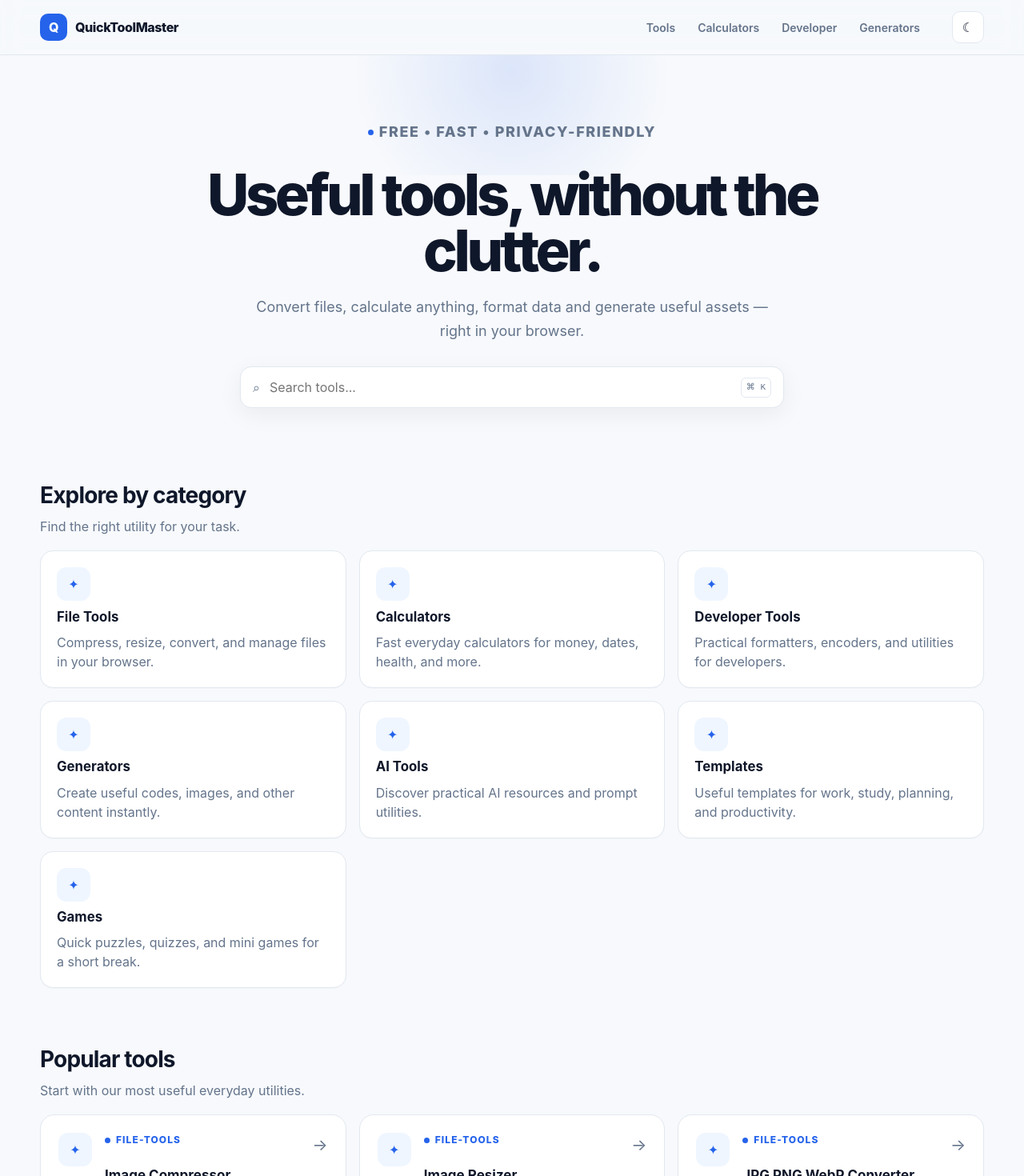
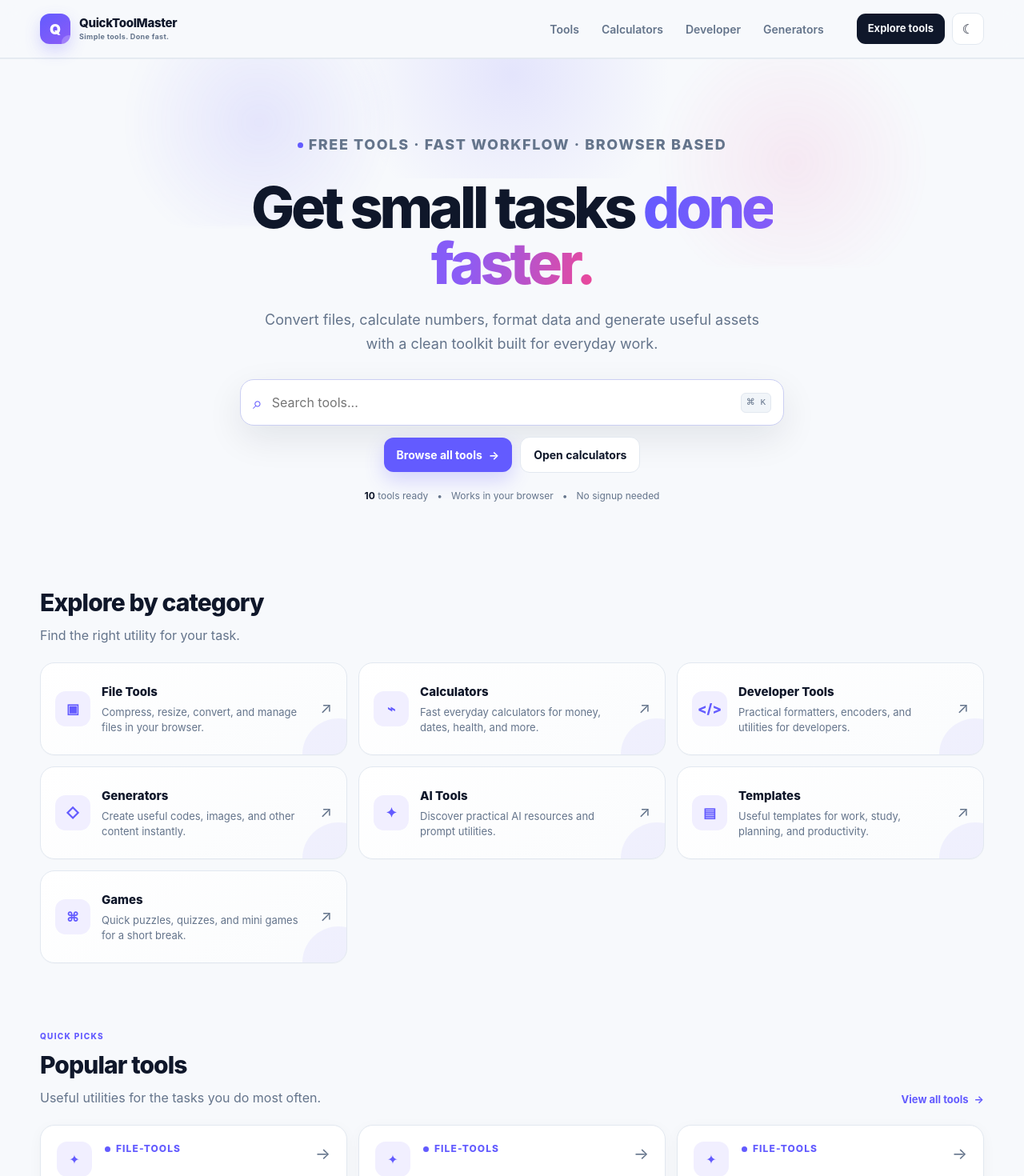
Before and after one commit to gulsheransari00143-dot/Quick-Tool-Master-, a Next.js app: page / in a window 1280 px wide. Shown: the top 1470 px of the page at 80% size. Built offline with nearby package versions, Linux system fonts and the light colour scheme.

Commit message:
Polish Quick Tool Master professional UI

```diff
--- a/src/app/globals.css
+++ b/src/app/globals.css
@@ -58,5 +58,72 @@ html[data-theme=dark]{--background:#0b1120;--surface:#111827;--surface-2:#172033
 .section{padding:34px 0}.tool-card,.category-card{box-shadow:0 1px 0 rgba(15,23,42,.02)}.tool-card:hover,.category-card:hover{box-shadow:var(--shadow)}.workspace{background:var(--surface);box-shadow:var(--shadow)}.primary-button,.result-card button,.result-list button,.qr-result button{background:var(--accent)}.primary-button:hover,.result-card button:hover,.result-list button:hover,.qr-result button:hover{background:var(--accent-strong)}.site-footer{background:var(--surface)}
 @media (max-width:900px){.tool-grid,.category-grid{grid-template-columns:repeat(2,minmax(0,1fr))}}@media (max-width:760px){.shell{width:min(100% - 24px,1180px)}.desktop-nav{display:none}.menu-button{display:grid}.mobile-nav{display:grid}.tool-grid,.category-grid{grid-template-columns:1fr}.hero{padding:60px 0 42px}.hero h1{font-size:clamp(38px,12vw,56px)}.hero p:not(.eyebrow){font-size:16px}}@media (max-width:600px){.control-grid{grid-template-columns:1fr}.workspace{padding:16px}}@media (prefers-reduced-motion:reduce){html{scroll-behavior:auto}*{transition-duration:.01ms!important;animation-duration:.01ms!important}}
 
+/* Premium visual layer */
+:root{--accent:#635bff;--accent-strong:#5148e5;--accent-soft:#f1efff;--hero-ink:#111827;--card-radius:20px}
+html[data-theme=dark]{--accent:#8b83ff;--accent-strong:#756cff;--accent-soft:#211f46;--hero-ink:#f8fafc}
+body{background:var(--background)}
+.site-header{background:color-mix(in srgb,var(--background) 82%,transparent);box-shadow:0 1px 0 color-mix(in srgb,var(--line) 70%,transparent)}
+.header-inner{min-height:72px}
+.brand{gap:11px}
+.brand-mark{position:relative;width:38px;height:38px;border-radius:12px;background:linear-gradient(145deg,var(--accent),#8b5cf6);box-shadow:0 8px 20px color-mix(in srgb,var(--accent) 24%,transparent);overflow:hidden}
+.brand-mark span{font-size:18px;font-weight:900;position:relative;z-index:2}
+.brand-mark i{position:absolute;width:18px;height:18px;right:-7px;bottom:-7px;border-radius:50%;background:rgba(255,255,255,.22)}
+.brand-copy{display:grid;line-height:1.05}
+.brand-copy>span{font-size:15px;font-weight:850;letter-spacing:-.02em}
+.brand-copy small{margin-top:4px;color:var(--muted);font-size:9px;font-weight:650;letter-spacing:.04em}
+.desktop-nav{gap:2px}
+.desktop-nav a{padding:9px 13px;border-radius:11px}
+.desktop-nav a:hover{background:var(--surface);box-shadow:0 4px 14px rgba(15,23,42,.06)}
+.header-actions{gap:9px}
+.header-cta{padding:9px 14px;border-radius:11px;background:var(--text);color:var(--background);font-size:13px;font-weight:750;transition:transform .18s ease,opacity .18s ease}
+.header-cta:hover{transform:translateY(-1px);opacity:.9}
+.hero{padding:94px 0 60px}
+.hero h1{position:relative;font-weight:850}
+.hero h1 span{background:linear-gradient(100deg,var(--accent),#8b5cf6 55%,#ec4899);-webkit-background-clip:text;background-clip:text;color:transparent}
+.hero-glow{position:absolute;border-radius:999px;filter:blur(2px);pointer-events:none}
+.hero-glow-one{width:430px;height:260px;top:-50px;left:5%;background:radial-gradient(circle,color-mix(in srgb,var(--accent) 12%,transparent),transparent 68%)}
+.hero-glow-two{width:430px;height:260px;top:0;right:2%;background:radial-gradient(circle,color-mix(in srgb,#ec4899 9%,transparent),transparent 68%)}
+.hero .search-input{position:relative;min-height:58px;border-radius:17px;border-color:color-mix(in srgb,var(--accent) 18%,var(--line));box-shadow:0 16px 45px rgba(15,23,42,.09)}
+.search-input span{font-size:21px;color:var(--accent)}
+.search-input kbd{background:var(--surface-2)}
+.hero-actions{display:flex;justify-content:center;align-items:center;gap:10px;margin-top:14px}
+.hero-primary,.hero-secondary{display:inline-flex;align-items:center;gap:8px;padding:11px 16px;border-radius:12px;font-size:14px;font-weight:750;transition:transform .18s ease,box-shadow .18s ease}
+.hero-primary{background:var(--accent);color:#fff;box-shadow:0 10px 24px color-mix(in srgb,var(--accent) 24%,transparent)}
+.hero-primary:hover{transform:translateY(-2px);box-shadow:0 14px 30px color-mix(in srgb,var(--accent) 28%,transparent)}
+.hero-secondary{border:1px solid var(--line);background:var(--surface);color:var(--text)}
+.hero-secondary:hover{transform:translateY(-2px)}
+.hero-trust{display:flex;justify-content:center;align-items:center;gap:11px;margin-top:20px;color:var(--muted);font-size:12px}
+.hero-trust b{color:var(--text)}
+.section{padding:42px 0}
+.section-heading{margin-bottom:22px}
+.section-kicker{display:block;margin-bottom:6px;color:var(--accent);font-size:10px;font-weight:850;letter-spacing:.13em}
+.section-heading h2{font-size:30px;font-weight:820}
+.section-link{display:inline-flex;align-items:center;gap:7px;color:var(--accent);font-size:13px;font-weight:750}
+.section-link:hover{text-decoration:underline}
+.category-grid{gap:14px}
+.category-card{position:relative;min-height:116px;display:grid;grid-template-columns:auto 1fr auto;align-items:center;gap:14px;padding:18px;border-radius:18px;border-color:var(--line);background:linear-gradient(145deg,var(--surface),color-mix(in srgb,var(--surface-2) 35%,var(--surface)));overflow:hidden}
+.category-card::after{content:"";position:absolute;width:90px;height:90px;right:-35px;bottom:-45px;border-radius:50%;background:color-mix(in srgb,var(--accent) 7%,transparent);pointer-events:none}
+.category-icon{width:44px;height:44px;display:grid;place-items:center;border-radius:13px;background:var(--accent-soft);color:var(--accent);font-size:17px;font-weight:850}
+.category-content{display:grid;gap:5px;min-width:0}
+.category-content strong{font-size:15px;font-weight:780}
+.category-content>span{color:var(--muted);font-size:13px;line-height:1.45}
+.category-arrow{color:var(--muted);font-size:19px;transition:transform .18s ease,color .18s ease}
+.category-card:hover .category-arrow{color:var(--accent);transform:translate(2px,-2px)}
+.tool-grid{gap:14px}
+.tool-card{min-height:158px;padding:20px;border-radius:18px;background:var(--surface);border-color:var(--line);box-shadow:0 4px 18px rgba(15,23,42,.035)}
+.tool-card:hover{transform:translateY(-4px);border-color:color-mix(in srgb,var(--accent) 35%,var(--line));box-shadow:0 18px 38px rgba(15,23,42,.09)}
+.tool-card-icon{width:44px;height:44px;border-radius:13px;background:var(--accent-soft)}
+.tool-card-body strong{font-size:16px;font-weight:780}
+.tool-card-body>span:last-child{font-size:13px}
+.tool-card-arrow{transition:transform .18s ease,color .18s ease}
+.tool-card:hover .tool-card-arrow{transform:translateX(3px);color:var(--accent)}
+.popular-section{position:relative}
+.workspace{border-radius:22px}
+.primary-button,.result-card button,.result-list button,.qr-result button{box-shadow:0 8px 18px color-mix(in srgb,var(--accent) 18%,transparent)}
+.site-footer{margin-top:90px}
+.footer-inner{padding:40px 0}
 .footer-owner{font-size:13px!important;margin-top:5px!important}.footer-owner strong{color:var(--text)}
+@media(max-width:760px){.header-cta{display:none}.brand-copy small{display:none}.hero{padding:68px 0 46px}.hero-actions{flex-direction:column}.hero-primary,.hero-secondary{width:min(100%,280px);justify-content:center}.hero-trust{flex-wrap:wrap;gap:7px 10px}.hero-trust span:nth-child(even){display:none}.section-heading{align-items:flex-start;gap:12px}.section-link{margin-top:5px}.category-card{min-height:104px}}
+@media(max-width:420px){.hero h1{font-size:38px}.hero .search-input{min-height:54px}.hero-trust{font-size:11px}.category-card{padding:15px}.category-icon{width:40px;height:40px}}
+
 @media(max-width:760px){.footer-inner{grid-template-columns:1fr;gap:18px}.footer-inner small{font-size:12px}}
--- a/src/components/CategoryGrid.tsx
+++ b/src/components/CategoryGrid.tsx
@@ -1,6 +1,7 @@
 import Link from "next/link";
 import { categories } from "@/lib/tools/categories";
 const routes: Record<string, string> = { "file-tools": "/file-tools", calculators: "/calculators", developer: "/developer", generators: "/generators", "ai-tools": "/ai-tools", templates: "/templates", games: "/games" };
+const icons: Record<string, string> = { "file-tools": "▣", calculators: "⌁", developer: "</>", generators: "◇", "ai-tools": "✦", templates: "▤", games: "⌘" };
 export default function CategoryGrid() {
-  return <div className="category-grid">{categories.map((category) => <Link className="category-card" key={category.slug} href={routes[category.slug]}><span className="tool-card-icon" aria-hidden="true">✦</span><strong>{category.name}</strong><span>{category.description}</span></Link>)}</div>;
+  return <div className="category-grid">{categories.map((category) => <Link className="category-card" key={category.slug} href={routes[category.slug]}><span className="category-icon" aria-hidden="true">{icons[category.slug] ?? "✦"}</span><span className="category-content"><strong>{category.name}</strong><span>{category.description}</span></span><span className="category-arrow" aria-hidden="true">↗</span></Link>)}</div>;
 }
--- a/src/components/Header.tsx
+++ b/src/components/Header.tsx
@@ -10,13 +10,13 @@ export default function Header() {
     <header className="site-header" role="banner">
       <div className="shell header-inner">
         <Link className="brand" href="/" aria-label="QuickToolMaster home">
-          <span className="brand-mark">Q</span><span>QuickToolMaster</span>
+          <span className="brand-mark" aria-hidden="true"><span>Q</span><i /></span><span className="brand-copy"><span>QuickToolMaster</span><small>Simple tools. Done fast.</small></span>
         </Link>
         <nav className="desktop-nav" aria-label="Primary navigation">
           <Link href="/tools">Tools</Link><Link href="/calculators">Calculators</Link>
           <Link href="/developer">Developer</Link><Link href="/generators">Generators</Link>
         </nav>
-        <div className="header-actions"><ThemeToggle />
+        <div className="header-actions"><Link className="header-cta" href="/tools">Explore tools</Link><ThemeToggle />
           <button className="menu-button" type="button" aria-expanded={open} aria-controls="mobile-nav" onClick={() => setOpen(!open)}>Menu</button>
         </div>
       </div>
--- a/src/components/Hero.tsx
+++ b/src/components/Hero.tsx
@@ -1,2 +1,3 @@
 import SearchInput from "@/components/SearchInput";
-export default function Hero() { return <section className="hero shell"><p className="eyebrow">Free • Fast • Privacy-friendly</p><h1>Useful tools, without the clutter.</h1><p>Convert files, calculate anything, format data and generate useful assets — right in your browser.</p><SearchInput /></section>; }
+import Link from "next/link";
+export default function Hero() { return <section className="hero shell"><div className="hero-glow hero-glow-one" aria-hidden="true" /><div className="hero-glow hero-glow-two" aria-hidden="true" /><p className="eyebrow">Free tools · Fast workflow · Browser based</p><h1>Get small tasks <span>done faster.</span></h1><p>Convert files, calculate numbers, format data and generate useful assets with a clean toolkit built for everyday work.</p><SearchInput /><div className="hero-actions"><Link className="hero-primary" href="/tools">Browse all tools <span>→</span></Link><Link className="hero-secondary" href="/calculators">Open calculators</Link></div><div className="hero-trust"><span><b>10</b> tools ready</span><span>•</span><span>Works in your browser</span><span>•</span><span>No signup needed</span></div></section>; }
--- a/src/components/PopularTools.tsx
+++ b/src/components/PopularTools.tsx
@@ -1,3 +1,3 @@
 import ToolCard from "@/components/ToolCard";
 import { toolRegistry } from "@/lib/tools/registry";
-export default function PopularTools() { return <section className="section shell" aria-labelledby="popular-tools-heading"><div className="section-heading"><div><h2 id="popular-tools-heading">Popular tools</h2><p>Start with our most useful everyday utilities.</p></div></div><div className="tool-grid">{toolRegistry.slice(0, 6).map((tool) => <ToolCard key={tool.slug} {...tool} href={`/tools/${tool.slug}`} />)}</div></section>; }
+export default function PopularTools() { return <section className="section shell popular-section" aria-labelledby="popular-tools-heading"><div className="section-heading"><div><span className="section-kicker">QUICK PICKS</span><h2 id="popular-tools-heading">Popular tools</h2><p>Useful utilities for the tasks you do most often.</p></div><a className="section-link" href="/tools">View all tools <span>→</span></a></div><div className="tool-grid">{toolRegistry.slice(0, 6).map((tool) => <ToolCard key={tool.slug} {...tool} href={`/tools/${tool.slug}`} />)}</div></section>; }
```
